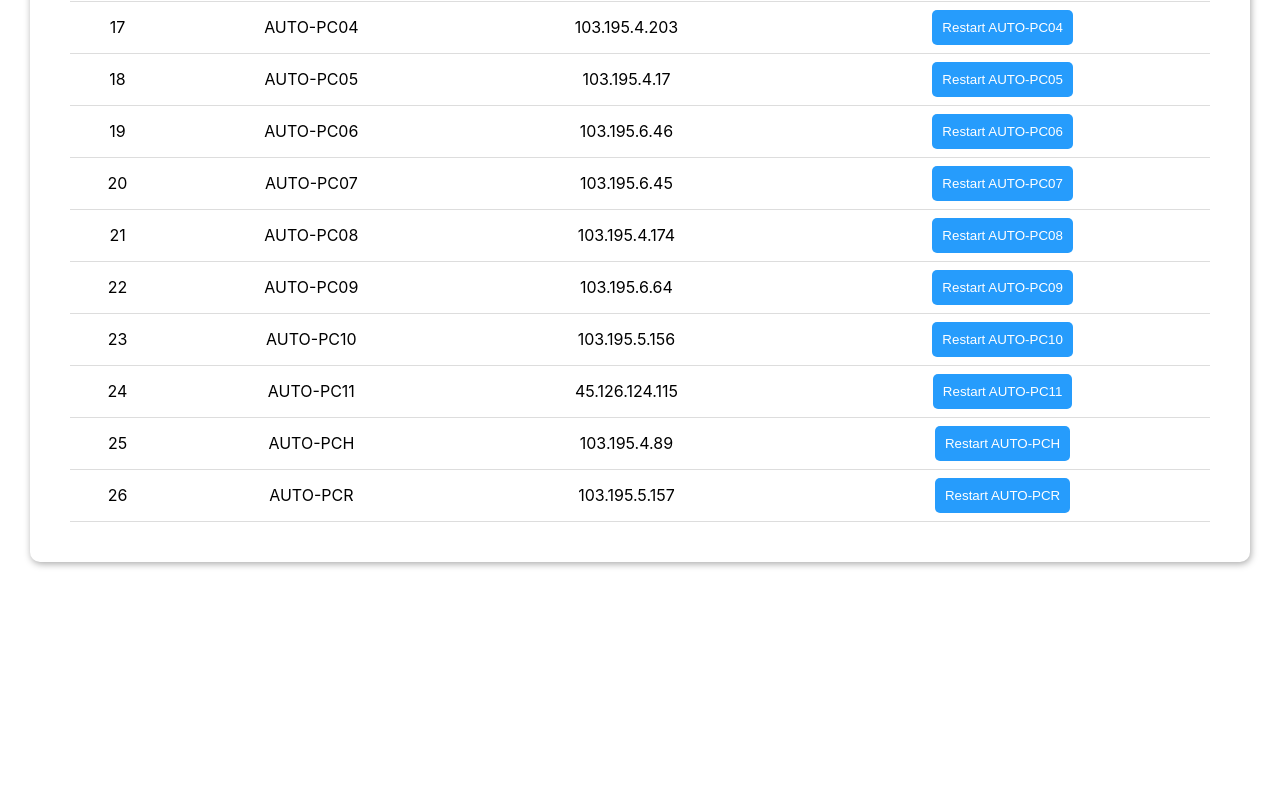
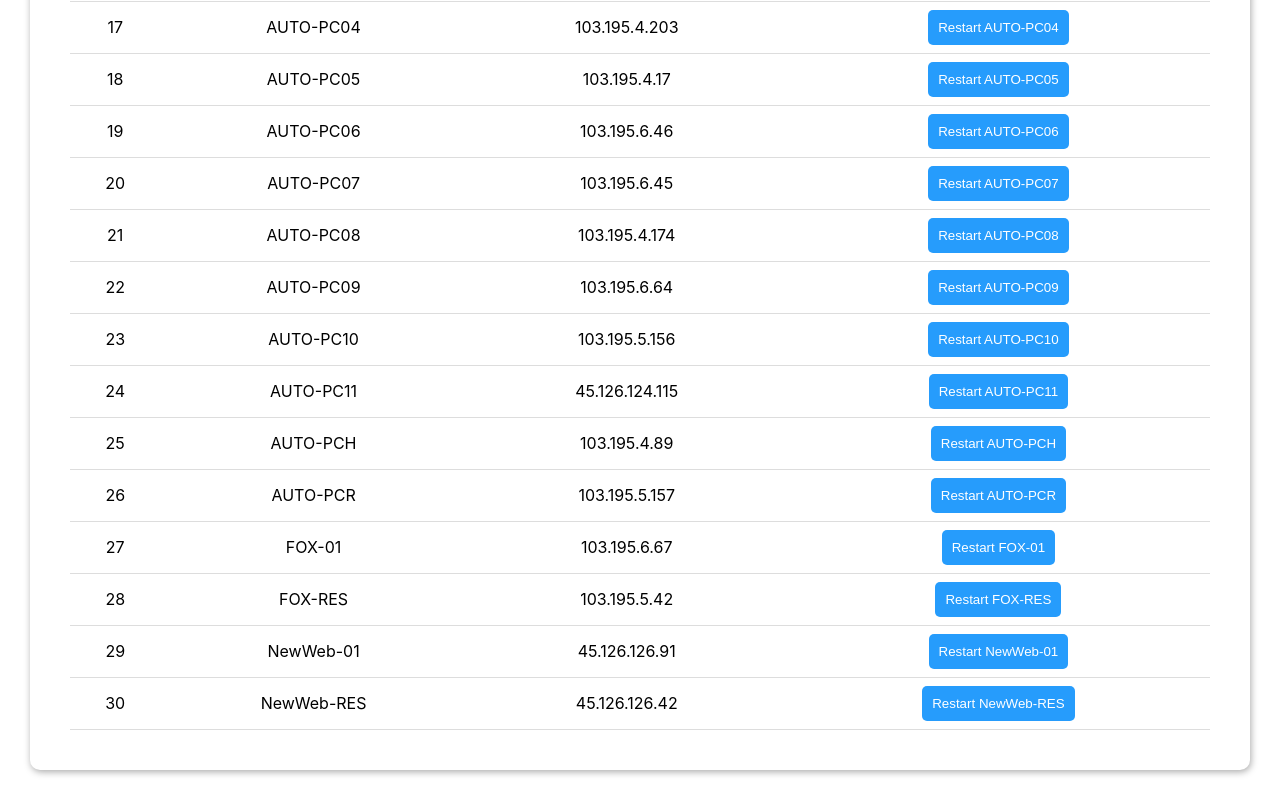
Before and after one commit to AtitCh/restart_react, a React (Create React App) app in the folder restart_server/: page / in a window 1280 px wide. Shown: the part 1058-1858 px from the top of the page. Before the commit the page ends 1650 px from the top, so only its background shows below. Built offline with nearby package versions, Linux system fonts and the light colour scheme; sample sign-in values are in the browser's storage.

Commit message:
add FOX and NEWWEB

```diff
--- a/restart_server/src/pages/Dashboard/index.js
+++ b/restart_server/src/pages/Dashboard/index.js
@@ -37,6 +37,10 @@ const Dashboard = () => {
     { name: "AUTO-PC11", ip: "45.126.124.115", server_id: "11593542-164f-3a76-9f7e-1d7329598dbb", team: "au" },
     { name: "AUTO-PCH", ip: "103.195.4.89", server_id: "e4713542-5f0a-8c1d-9055-73bcee52268b", team: "au" },
     { name: "AUTO-PCR", ip: "103.195.5.157", server_id: "84613542-c558-cf9a-06b0-8806647d7250", team: "au" },
+    { name: "FOX-01", ip: "103.195.6.67", server_id: "a3343542-cd31-6827-0b3f-afdff198cdbd", team: "au" },
+    { name: "FOX-RES", ip: "103.195.5.42", server_id: "ad323542-ec8a-b45c-8a19-453ecd2a8605", team: "au" },
+    { name: "NewWeb-01", ip: "45.126.126.91", server_id: "e3633542-e67f-c6e3-31ea-ac8e1d7bb32f", team: "fb" },
+    { name: "NewWeb-RES", ip: "45.126.126.42", server_id: "76c63542-5e6e-4a62-7356-5ee0b7ec4f7a", team: "fb" },
   ];
   // * data server
 
```
Also changed, not shown: 1 other file (tests, documents, lock files or other folders).
